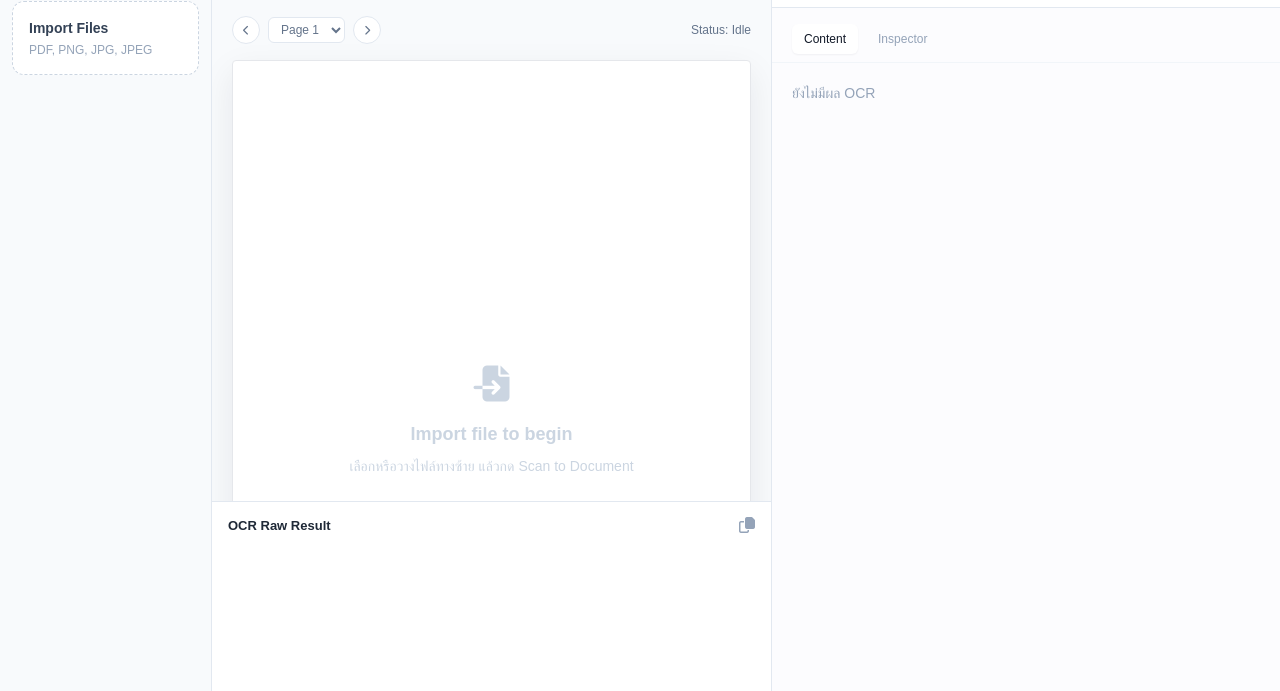
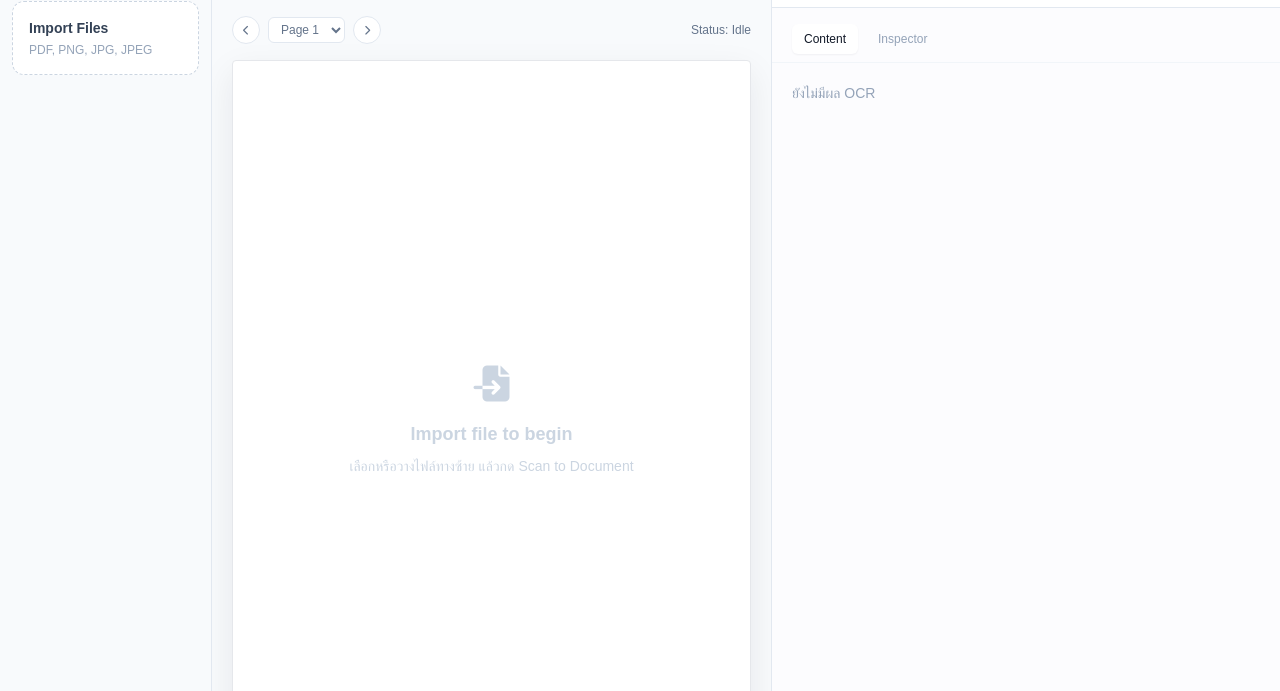
Before and after one commit to Wave879/STT, a website: page web_cloudflare/ocr_scan.html in a window 1280 px wide. Shown: the part 125-816 px from the top of the page. Drawn offline with nearby package versions, Linux system fonts and the light colour scheme; a web font is replaced by a local one.

Commit message:
Remove OCR Raw Result panel

```diff
--- a/web_cloudflare/ocr_scan.html
+++ b/web_cloudflare/ocr_scan.html
@@ -69,7 +69,7 @@
         <div id="file-list" class="ui-scroll flex-1 overflow-y-auto p-3 space-y-2 bg-slate-50"></div>
     </aside>
 
-    <section class="bg-white border-r border-slate-200 min-h-0 grid" style="grid-template-rows:52px 1fr 190px;">
+    <section class="bg-white border-r border-slate-200 min-h-0 grid" style="grid-template-rows:52px 1fr;">
         <div class="px-4 border-b border-slate-200 flex items-center justify-between gap-4">
             <div class="flex items-center gap-4 min-w-0">
                 <div id="active-file-name" class="font-semibold text-[13px] truncate">No file selected</div>
@@ -114,13 +114,6 @@
             </div>
         </div>
 
-        <div class="border-t border-slate-200 bg-white px-4 py-3 min-h-0">
-            <div class="flex items-center justify-between mb-2">
-                <div class="font-semibold text-[13px]">OCR Raw Result</div>
-                <button id="copy-raw-btn" class="text-slate-400 hover:text-slate-700"><i class="far fa-copy"></i></button>
-            </div>
-            <div id="raw-output" class="raw-pre ui-scroll h-[132px] text-[12px] leading-[1.55] text-slate-600"></div>
-        </div>
     </section>
 
     <aside class="bg-white min-h-0 grid" style="grid-template-rows:64px 1fr;">
@@ -169,7 +162,7 @@
     const scanButtonLabel = document.getElementById('scan-button-label');
     const serviceStatus = document.getElementById('service-status');
     const viewerWrapper = document.getElementById('viewer-wrapper');
-    const rawOutput = document.getElementById('raw-output');
+
     const rightContent = document.getElementById('right-content');
     const zoomLabel = document.getElementById('zoom-label');
     const metaStatus = document.getElementById('meta-status');
@@ -425,12 +418,7 @@
         metaStatus.textContent = doc?.result ? 'Completed' : doc ? 'Imported' : 'Waiting';
         metaPages.textContent = doc?.result?.pageCount || 0;
         metaFileSize.textContent = doc ? doc.sizeLabel : '-';
-        if (doc?.result) {
-            const r = doc.result;
-            rawOutput.textContent = r.rawText || r.markdown || '';
-        } else {
-            rawOutput.textContent = '';
-        }
+
         serviceStatus.classList.toggle('hidden', !doc?.result);
         serviceStatus.classList.toggle('flex', !!doc?.result);
     }
@@ -450,7 +438,6 @@
         scanButton.disabled = true;
         scanButtonLabel.textContent = 'Scanning...';
         metaStatus.textContent = 'Processing';
-        rawOutput.textContent = 'Uploading file to OCR API...';
         try {
             // Send raw bytes — Cloudflare Workers has a large-file bug with FormData/multipart
             const isPdf = doc.name.toLowerCase().endsWith('.pdf') || doc.file.type === 'application/pdf';
@@ -475,7 +462,6 @@
             state.activeBoxIndex = null;
             refreshView();
         } catch (error) {
-            rawOutput.textContent = String(error.message || error);
             rightContent.innerHTML = `<div class="rounded-xl border border-rose-200 bg-rose-50 p-4 text-sm text-rose-700">${escapeHtml(String(error.message || error))}</div>`;
             metaStatus.textContent = 'Failed';
         } finally {
@@ -487,7 +473,6 @@
     function addFiles(files) {
         const acceptedFiles = files.filter(isSupportedFile);
         if (!acceptedFiles.length) {
-            rawOutput.textContent = 'รองรับเฉพาะไฟล์ PDF, PNG, JPG และ JPEG';
             rightContent.innerHTML = '<div class="rounded-xl border border-rose-200 bg-rose-50 p-4 text-sm text-rose-700">รองรับเฉพาะไฟล์ PDF, PNG, JPG และ JPEG</div>';
             return;
         }
@@ -521,7 +506,6 @@
     document.getElementById('zoom-in').addEventListener('click', () => { state.zoom = Math.min(1.6, state.zoom + 0.1); refreshView(); });
     document.getElementById('zoom-out').addEventListener('click', () => { state.zoom = Math.max(0.6, state.zoom - 0.1); refreshView(); });
     document.getElementById('fit-btn').addEventListener('click', () => { state.zoom = 1; refreshView(); });
-    document.getElementById('copy-raw-btn').addEventListener('click', () => navigator.clipboard.writeText(rawOutput.textContent || ''));
     document.getElementById('copy-main-btn').addEventListener('click', () => navigator.clipboard.writeText(rightContent.innerText || ''));
     pageSelect.addEventListener('change', (event) => { state.activePageIndex = Number(event.target.value || 0); state.activeBoxIndex = null; refreshView(); });
     document.getElementById('prev-page-btn').addEventListener('click', () => { const doc = getActiveDocument(); if (!doc?.result) return; state.activePageIndex = Math.max(0, state.activePageIndex - 1); state.activeBoxIndex = null; refreshView(); });
```
